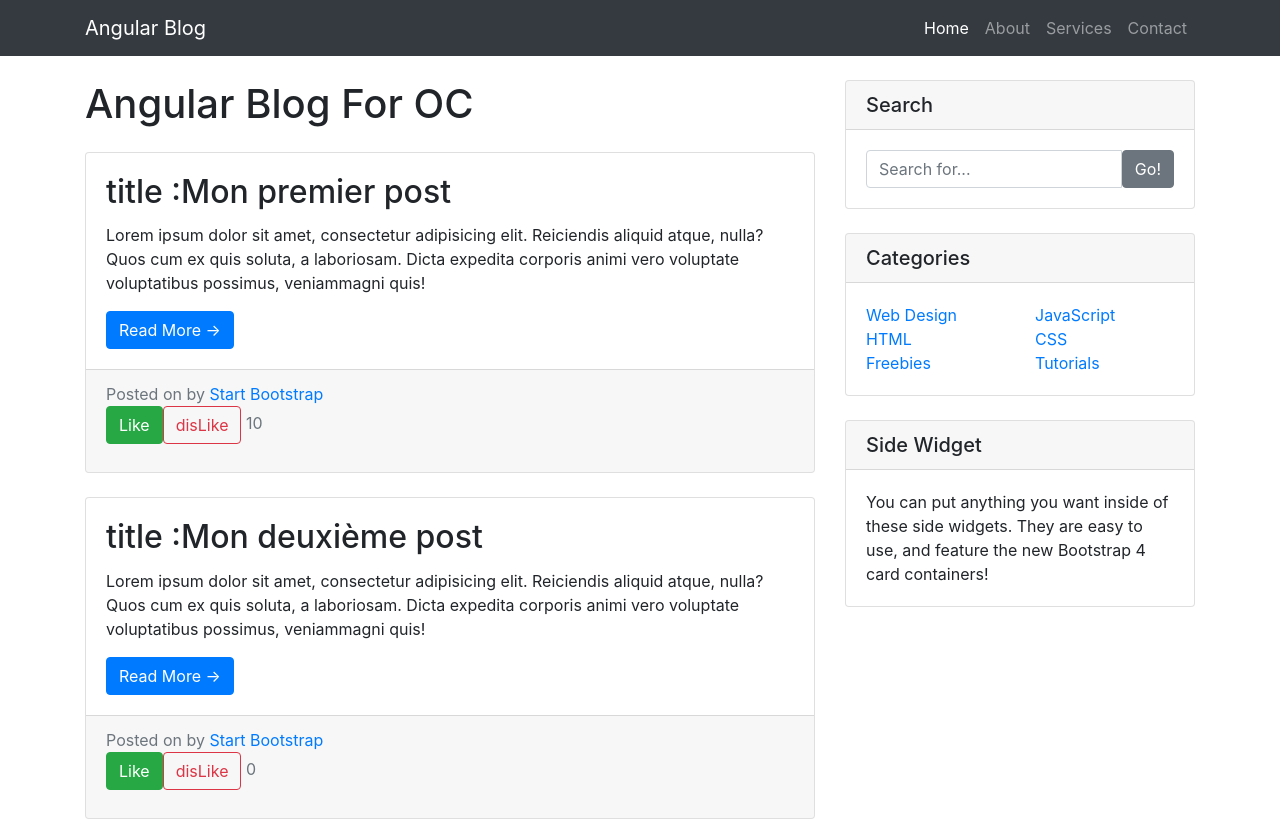
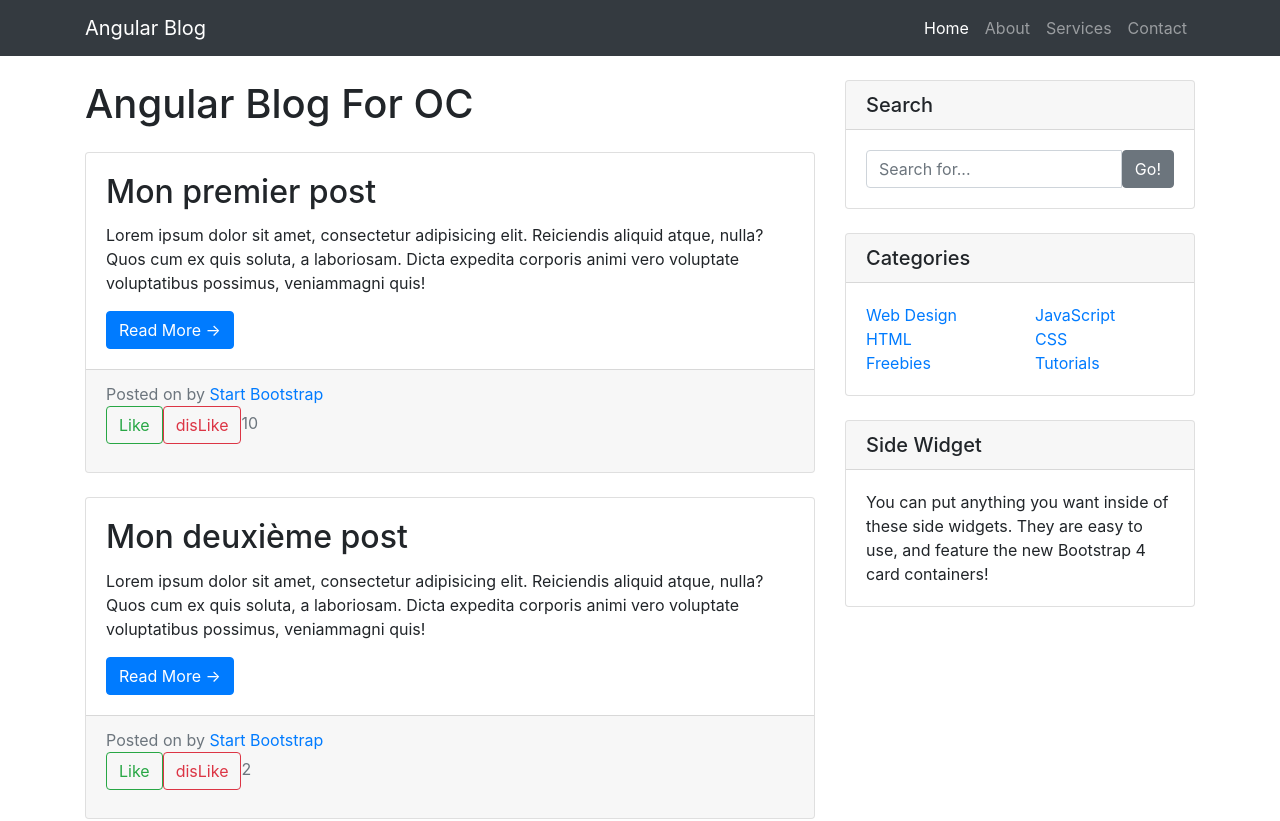
Before and after one commit to gilles81/AgularBlog_OC, an Angular app: page / in a window 1280 px wide. Shown: the top 821 px of the page. Built offline with nearby package versions, Linux system fonts and the light colour scheme.

Commit message:
Tile deletion on title on post list item First implementatio of primary Lovet It gestion

```diff
--- a/src/app/app.component.ts
+++ b/src/app/app.component.ts
@@ -15,7 +15,7 @@ export class AppComponent {
         'Reiciendis aliquid atque, nulla? Quos cum ex quis soluta, a laboriosam.' +
         ' Dicta expedita corporis animi vero voluptate voluptatibus possimus, veniam' +
         'magni quis!',
-      loveIt: '10'
+      loveIt: 10
     },
     {
       title: 'Mon deuxième post',
@@ -23,7 +23,7 @@ export class AppComponent {
         'Reiciendis aliquid atque, nulla? Quos cum ex quis soluta, a laboriosam.' +
         ' Dicta expedita corporis animi vero voluptate voluptatibus possimus, veniam' +
         'magni quis!',
-      loveIt: '0'
+      loveIt: 2
     },
     {
       title: 'Encore un post',
@@ -31,7 +31,7 @@ export class AppComponent {
         'Reiciendis aliquid atque, nulla? Quos cum ex quis soluta, a laboriosam.' +
         ' Dicta expedita corporis animi vero voluptate voluptatibus possimus, veniam' +
         'magni quis!',
-      loveIt: '0'
+      loveIt: 0
     }
   ];
 }
--- a/src/app/post-list-item/post-list-item.component.html
+++ b/src/app/post-list-item/post-list-item.component.html
@@ -1,15 +1,19 @@
-<div class="card mb-4">
-  <div class="card-body">
-    <h2 class="card-title"> title :{{postTitle}} </h2>
+<div class="card mb-4 ">
+  <div class=" card-body  " [ngClass]="{'alert-success':true,
+  'alert-success': alertStatus()}">
+    <h2 class="card-title  "> {{postTitle}} </h2>
     <p class="card-text">{{postContent}}</p>
     <a href="#" class="btn btn-primary">Read More &rarr;</a>
   </div>
   <div class="card-footer text-muted">
     Posted on  by
     <a href="#">Start Bootstrap</a>
-    <p><button class="btn btn-success"  >Like  </button>
-      <button class="btn btn-outline-danger" >disLike</button>
-      <a> {{ postLoveIt }} </a>
+    <p><button class="btn btn-outline-success"
+    (click)="onAddLike()"
+    (click)="alertStatus()">Like  </button>
+      <button class="btn btn-outline-danger" (click)=" onDisLike()" >disLike</button>
+      <a> <i class="far fa-thumbs-up"></i>{{ postLoveIt }} </a>
+
     </p>
   </div>
 </div>
--- a/src/app/post-list-item/post-list-item.component.ts
+++ b/src/app/post-list-item/post-list-item.component.ts
@@ -1,4 +1,4 @@
-import { Component, Input ,OnInit } from '@angular/core';
+import { Component, Input , OnInit } from '@angular/core';
 
 @Component({
   selector: 'app-post-list-item',
@@ -9,10 +9,26 @@ export class PostListItemComponent implements OnInit {
   @Input() postTitle: string;
   @Input() postContent: string;
   @Input() postLoveIt: number;
+  likeStatus: boolean;
 
   constructor() { }
 
   ngOnInit() {
   }
 
+  onAddLike() {
+    this.postLoveIt = this.postLoveIt + 1;
+   }
+  onDisLike() {
+    if (this.postLoveIt > 0) {
+      this.postLoveIt = this.postLoveIt - 1;
+    }
+  }
+  alertStatus() {
+    if (this.postLoveIt > 20) {
+      return this.likeStatus = true;
+    } else {
+      return this.likeStatus = false;
+    }
+  }
 }
--- a/src/app/post-list/post-list.component.ts
+++ b/src/app/post-list/post-list.component.ts
@@ -10,7 +10,11 @@ import {Component, Input, OnInit} from '@angular/core';
 export class PostListComponent implements OnInit {
   /* Input section */
   @Input() posts;
-  constructor() { }
+
+  constructor() {
+  }
+
   ngOnInit() {
   }
+
 }
--- a/src/index.html
+++ b/src/index.html
@@ -1,12 +1,13 @@
 <!doctype html>
 <html lang="en">
 <head>
-  <meta charset="utf-8">
+   <meta charset="utf-8">
   <title>AngBlog</title>
-  <base href="/">
-
+   <base href="/">
   <meta name="viewport" content="width=device-width, initial-scale=1">
   <link rel="icon" type="image/x-icon" href="favicon.ico">
+  <link href="https://stackpath.bootstrapcdn.com/bootstrap/4.3.1/css/bootstrap.min.css" rel="stylesheet" integrity="sha384-ggOyR0iXCbMQv3Xipma34MD+dH/1fQ784/j6cY/iJTQUOhcWr7x9JvoRxT2MZw1T" crossorigin="anonymous">
+
 </head>
 <body>
   <app-root></app-root>
```
